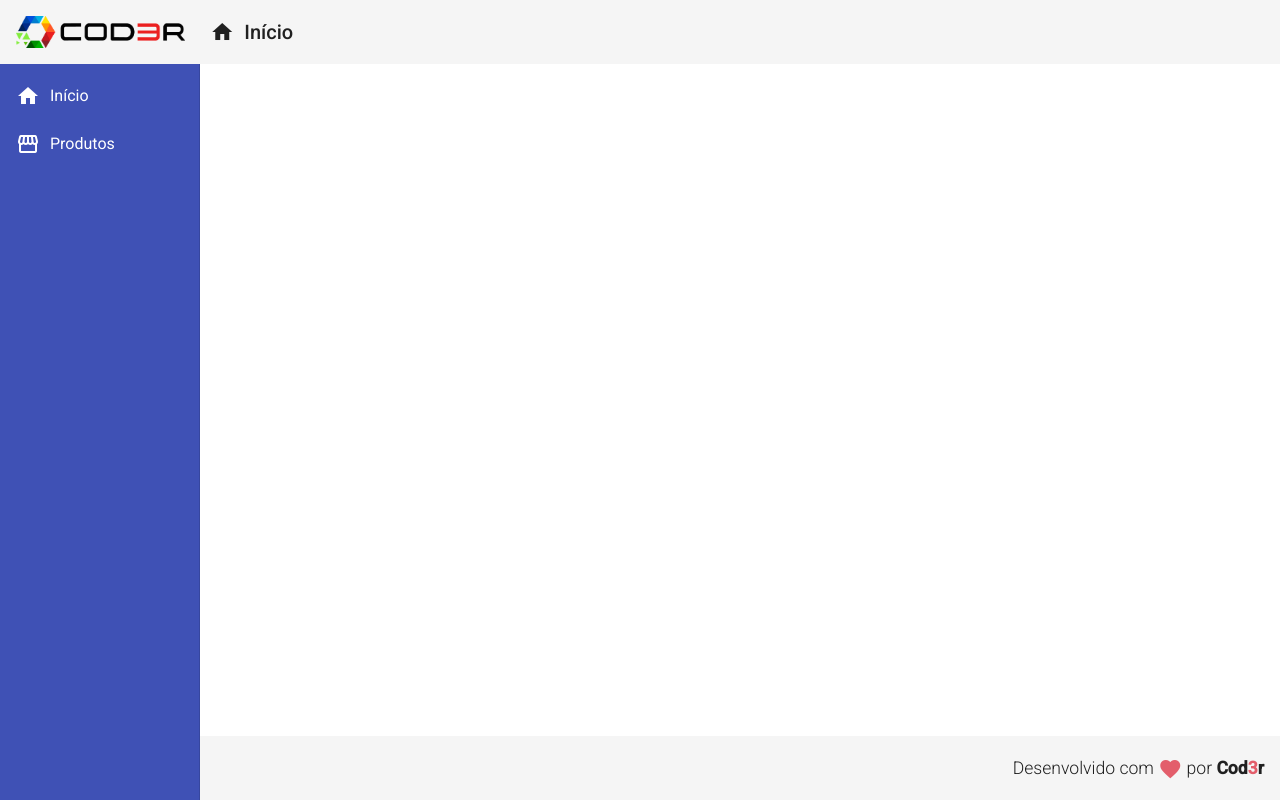
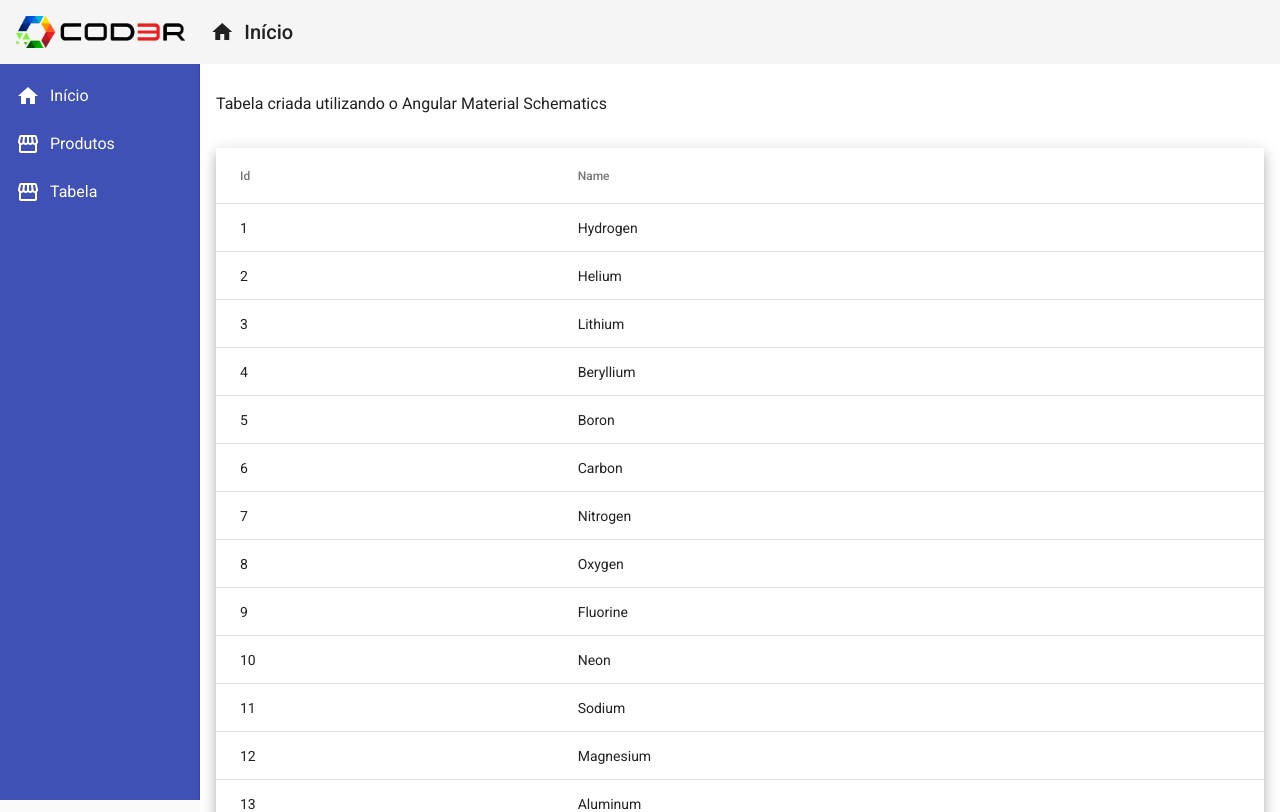
Before and after one commit to danielsava/curso-cod3r-angular9, an Angular app in the folder frontend/: page /schematics/tabela in a window 1280 px wide. Before the commit this address led to /. Shown: the top 812 px of the page. Built offline with nearby package versions, Linux system fonts and the light colour scheme.

Commit message:
Angular Schematics : Tabela Exemplo

```diff
--- a/frontend/src/app/app-routing.module.ts
+++ b/frontend/src/app/app-routing.module.ts
@@ -4,6 +4,7 @@ import { RouterModule, Routes } from '@angular/router';
 import { HomeComponent } from './views/home/home.component';
 import { ProductCrudComponent } from './views/product-crud/product-crud.component';
 import { ProductCreateComponent } from './components/product/product-create/product-create.component';
+import { TabelaComponent } from './components/schematics/tabela/tabela.component';
 
 const routes: Routes = [
   {
@@ -17,6 +18,10 @@ const routes: Routes = [
   {
     path: "products/create",
     component: ProductCreateComponent
+  },
+  {
+    path: "schematics/tabela",
+    component: TabelaComponent
   }
 ];
 
--- a/frontend/src/app/components/schematics/tabela/tabela.component.css
+++ b/frontend/src/app/components/schematics/tabela/tabela.component.css
@@ -1,3 +1,7 @@
+.titulo {
+  margin: 10px 0px 30px 0px;
+}
+
 .full-width-table {
   width: 100%;
 }
--- a/frontend/src/app/components/schematics/tabela/tabela.component.html
+++ b/frontend/src/app/components/schematics/tabela/tabela.component.html
@@ -1,3 +1,5 @@
+<h3 class="titulo">Tabela criada utilizando o Angular Material Schematics</h3>
+
 <div class="mat-elevation-z8">
   <table mat-table class="full-width-table" matSort aria-label="Elements">
     <!-- Id Column -->
--- a/frontend/src/app/components/template/nav/nav.component.html
+++ b/frontend/src/app/components/template/nav/nav.component.html
@@ -13,6 +13,12 @@
                 </i>
                 Produtos
             </a>
+            <a mat-list-item routerLink="/schematics/tabela">
+                <i class="material-icons">
+                    storefront
+                </i>
+                Tabela
+            </a>
         </mat-nav-list>
     </mat-sidenav>
     <mat-sidenav-content class="content">
```
